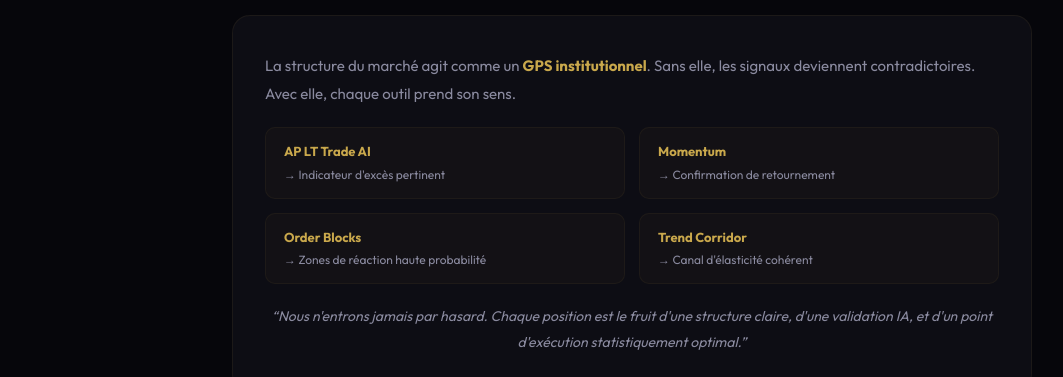
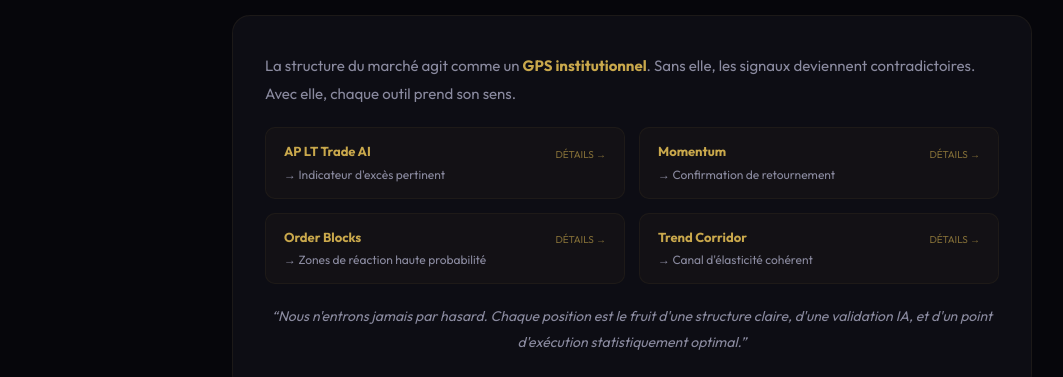
Before and after one commit to Aureus-Social/-aureus-ia, a Next.js app: page /strategies in a window 1280 px wide. Shown: the part 2220-2597 px from the top of the page, without its empty margins (8-1071 px from the left). Built offline with nearby package versions, Linux system fonts and the light colour scheme.

Commit message:
Update page.tsx

```diff
--- a/src/app/strategies/page.tsx
+++ b/src/app/strategies/page.tsx
@@ -644,17 +644,33 @@ export default function StrategiesPage() {
 
               <div style={{ display: "grid", gridTemplateColumns: "1fr 1fr", gap: 14 }}>
                 {[
-                  ["AP LT Trade AI", "Indicateur d'excès pertinent"],
-                  ["Momentum", "Confirmation de retournement"],
-                  ["Order Blocks", "Zones de réaction haute probabilité"],
-                  ["Trend Corridor", "Canal d'élasticité cohérent"],
-                ].map(([tool, role], i) => (
+                  ["AP LT Trade AI", "Indicateur d'excès pertinent", 8],
+                  ["Momentum", "Confirmation de retournement", 9],
+                  ["Order Blocks", "Zones de réaction haute probabilité", 4],
+                  ["Trend Corridor", "Canal d'élasticité cohérent", 7],
+                ].map(([tool, role, toolId], i) => (
                   <div key={i} style={{
                     padding: "14px 18px", borderRadius: 10,
                     background: "rgba(201,168,76,.03)", border: "1px solid rgba(201,168,76,.06)",
-                  }}>
-                    <div style={{ fontSize: 13, fontWeight: 700, color: "var(--g)", marginBottom: 4 }}>{tool}</div>
-                    <div style={{ fontSize: 12, color: "var(--td)" }}>→ {role}</div>
+                    cursor: "pointer", transition: "all .3s",
+                  }}
+                    onClick={() => setSelectedTool(tools.find(t => t.id === toolId) || null)}
+                    onMouseEnter={e => {
+                      (e.currentTarget as HTMLElement).style.background = "rgba(201,168,76,.08)";
+                      (e.currentTarget as HTMLElement).style.borderColor = "rgba(201,168,76,.2)";
+                      (e.currentTarget as HTMLElement).style.transform = "translateY(-2px)";
+                    }}
+                    onMouseLeave={e => {
+                      (e.currentTarget as HTMLElement).style.background = "rgba(201,168,76,.03)";
+                      (e.currentTarget as HTMLElement).style.borderColor = "rgba(201,168,76,.06)";
+                      (e.currentTarget as HTMLElement).style.transform = "none";
+                    }}
+                  >
+                    <div style={{ display: "flex", justifyContent: "space-between", alignItems: "center" }}>
+                      <div style={{ fontSize: 13, fontWeight: 700, color: "var(--g)", marginBottom: 4 }}>{tool as string}</div>
+                      <span style={{ fontSize: 10, color: "var(--g)", opacity: .6 }}>DÉTAILS →</span>
+                    </div>
+                    <div style={{ fontSize: 12, color: "var(--td)" }}>→ {role as string}</div>
                   </div>
                 ))}
               </div>
```
